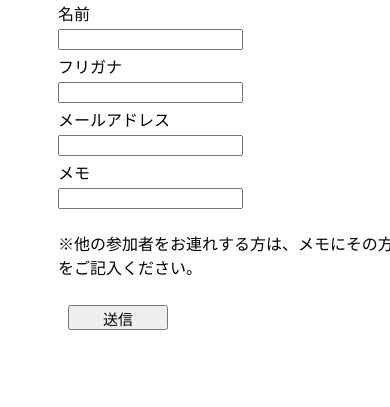
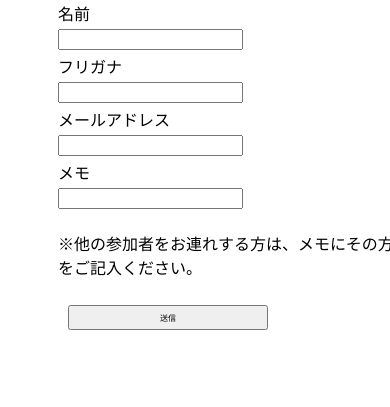
Before and after one commit to kumagay8/pollapp2, a Django app: template pollapp/templates/1/guestform.html in a window 390 px wide; the page is wider, and only the part inside the window is pictured. Shown: the part 125-532 px from the top of that part. Run offline with Django 3.2, Linux system fonts and the light colour scheme; the template is opened without the code that fills it, so the values that code supplies are empty, except form fields; tables that the repository leaves empty hold one stand-in row (values such as "Sample post"); form fields are guessed from the names that the template uses.

Commit message:
pollapp,first

```diff
--- a/mysite/static/css/guestform.css
+++ b/mysite/static/css/guestform.css
@@ -36,7 +36,7 @@ body{
 
 .btn {
 	height:25px;
-	width:100px;
+	width:200px;
 	margin:10px 10px;
 	font-size:15px;
 }
--- a/mysite/static/css/guestform_res.css
+++ b/mysite/static/css/guestform_res.css
@@ -8,4 +8,7 @@
 	body{
 		width:100%;
 	}
+	.btn{
+		font-size:8px;
 	}
+	}
--- a/pollapp/static/css/guestform.css
+++ b/pollapp/static/css/guestform.css
@@ -36,7 +36,7 @@ body{
 
 .btn {
 	height:25px;
-	width:60px;
+	width:100px;
 	margin:10px 10px;
 	font-size:15px;
 }
```
